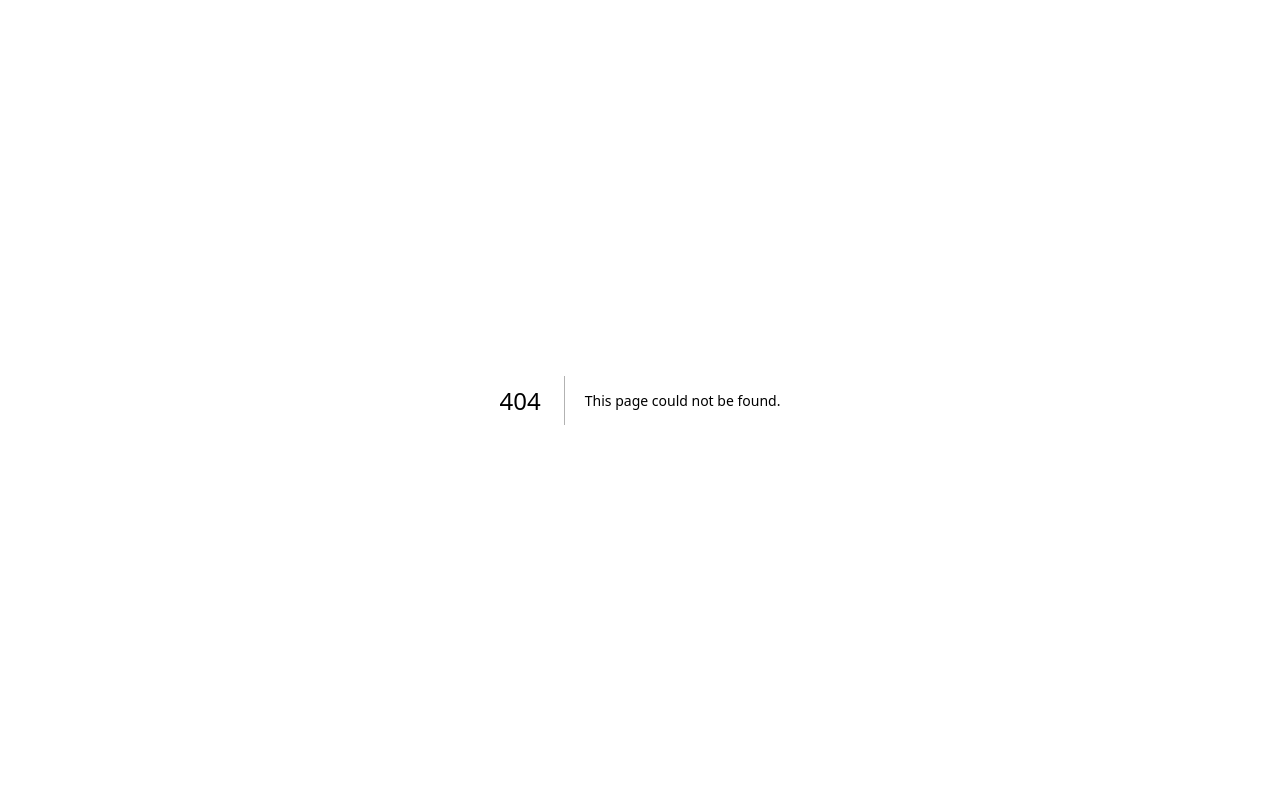
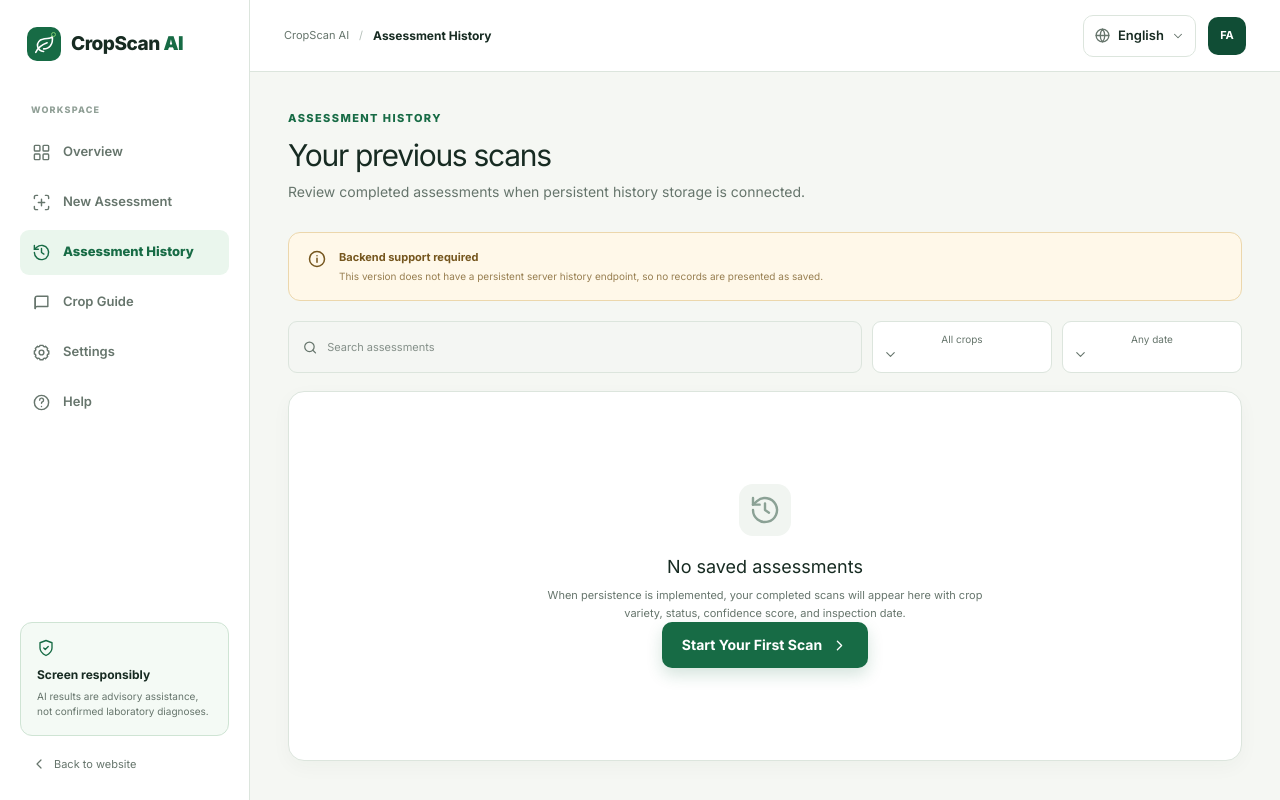
Before and after one commit to Abdulfatai2000/CropScan-frontend, a Next.js app in the folder frontend/: page /history in a window 1280 px wide. Before the commit this address had no page. Built offline with nearby package versions, Linux system fonts and the light colour scheme.

Commit message:
feat: implement Assessment History view with empty state

```diff
--- /dev/null
+++ b/frontend/src/app/(workspace)/history/page.tsx
@@ -0,0 +1,67 @@
+'use client';
+
+import React from 'react';
+import { Button } from '@/components/common/Button';
+import { Icon } from '@/components/common/Icon';
+import { useLanguage } from '@/context/LanguageContext';
+
+export default function HistoryPage() {
+  const { language } = useLanguage();
+  const isYo = language === 'Yoruba';
+
+  return (
+    <div className="simple-page">
+      <div className="page-intro">
+        <div>
+          <span className="kicker">{isYo ? 'Ìtàn Àyẹ̀wò' : 'Assessment history'}</span>
+          <h1>{isYo ? 'Àwọn Àyẹ̀wò Rẹ Ti Tẹ́lẹ̀' : 'Your previous scans'}</h1>
+          <p>
+            {isYo
+              ? 'Wo àwọn àyẹ̀wò tó ti parí nígbà tí ibi ìpamọ́ bá wà ní àsopọ̀.'
+              : 'Review completed assessments when persistent history storage is connected.'}
+          </p>
+        </div>
+      </div>
+
+      <div className="future-banner">
+        <Icon name="info" size={20} />
+        <div>
+          <strong>{isYo ? 'Ìrànlọ́wọ́ Ibi Ìpamọ́ Pọndandan' : 'Backend support required'}</strong>
+          <p>
+            {isYo
+              ? 'Ẹ̀yà yìí kò tíì ní ibi ìpamọ́ àsopọ̀, nítorí náà kò sí àkọsílẹ̀ kankan tí a fipamọ́ sórí ẹ̀rọ yìí.'
+              : 'This version does not have a persistent server history endpoint, so no records are presented as saved.'}
+          </p>
+        </div>
+      </div>
+
+      <div className="toolbar">
+        <div className="search-field disabled">
+          <Icon name="search" size={17} />
+          <input disabled placeholder={isYo ? 'Wá àwọn àyẹ̀wò...' : 'Search assessments'} />
+        </div>
+        <button type="button" disabled>
+          All crops <Icon name="chevron" size={15} />
+        </button>
+        <button type="button" disabled>
+          Any date <Icon name="chevron" size={15} />
+        </button>
+      </div>
+
+      <section className="panel large-empty">
+        <span className="empty-icon">
+          <Icon name="history" size={32} />
+        </span>
+        <h2>{isYo ? 'Kò sí àyẹ̀wò tí a fipamọ́' : 'No saved assessments'}</h2>
+        <p>
+          {isYo
+            ? 'Nígbà tí a bá so ibi ìpamọ́ pọ̀, àwọn àyẹ̀wò rẹ yóò hàn níbí pẹ̀lú irú ohun ọ̀gbìn, àbájáde, àti ọjọ́.'
+            : 'When persistence is implemented, your completed scans will appear here with crop variety, status, confidence score, and inspection date.'}
+        </p>
+        <Button href="/scan">
+          {isYo ? 'Bẹ̀rẹ̀ Àyẹ̀wò Àkọ́kọ́ Rẹ' : 'Start Your First Scan'}
+        </Button>
+      </section>
+    </div>
+  );
+}
```
